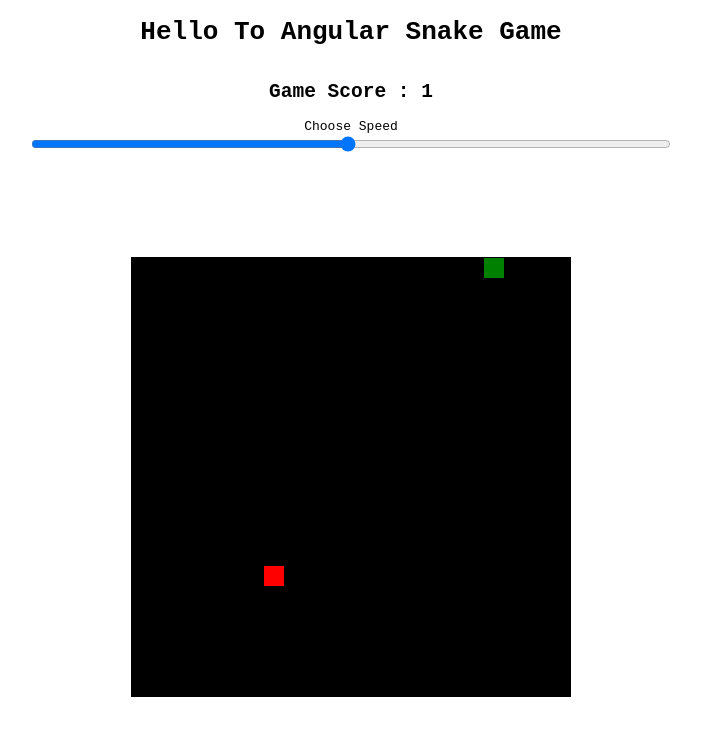
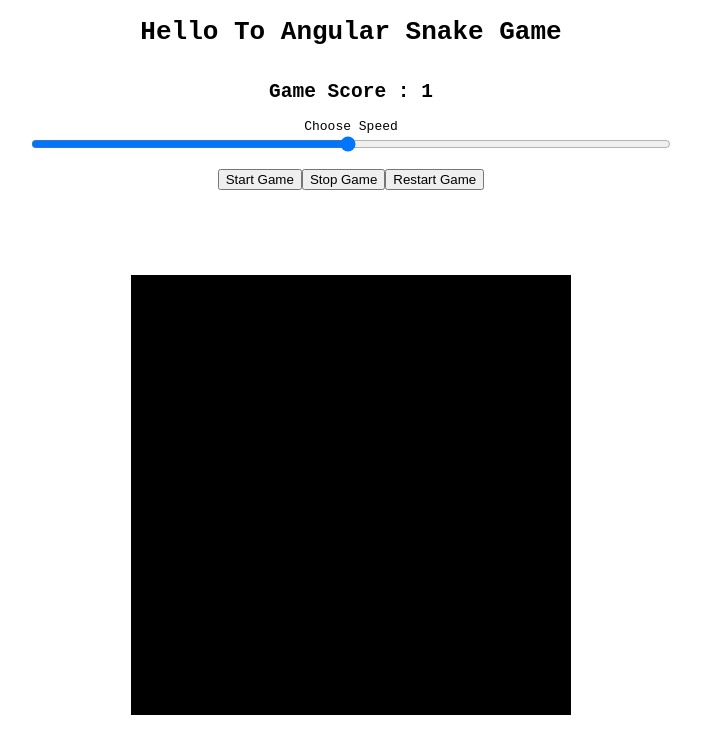
Before and after one commit to gogakoreli/angular-snake, an Angular app: page / in a window 1280 px wide. Shown: the top 754 px of the page, without its empty margins (289-990 px from the left). Built offline with nearby package versions, Linux system fonts and the light colour scheme.

Commit message:
game start/stop/restart;

```diff
--- a/src/app/game/game.component.html
+++ b/src/app/game/game.component.html
@@ -8,7 +8,12 @@
     max="100"
     [(ngModel)]="gameSpeed"
     (ngModelChange)="updateTickDelay()">
-
+<br>
+<div>
+    <button (click)="startGame()">Start Game</button>
+    <button (click)="stopGame()">Stop Game</button>
+    <button (click)="restartGame()">Restart Game</button>
+</div>
 <app-map>
 
 </app-map>
--- a/src/app/game/game.component.ts
+++ b/src/app/game/game.component.ts
@@ -16,12 +16,14 @@ export class GameComponent implements OnInit {
   gameSpeed = 50;
   tickDelay = 300;
   interval: NodeJS.Timer;
+  gameStarted = false;
+  gameOver = false;
 
   @ViewChild(MapComponent) map: MapComponent;
 
   updateTickDelay() {
     this.tickDelay = 300 - 250 * this.gameSpeed / 100;
-    this.restartGame();
+    this.refreshGame();
   }
 
   constructor(private input: InputService) {}
@@ -30,7 +32,6 @@ export class GameComponent implements OnInit {
     this.subscribeToInput();
     setTimeout(() => {
       this.setupPlayer(this.map);
-      this.setupGame();
     });
   }
 
@@ -65,15 +66,32 @@ export class GameComponent implements OnInit {
     this.map.drawPlayer(this.player);
   }
 
-  setupGame() {
-    this.interval = setInterval(() => {
-      this.perTick();
-    }, this.tickDelay);
+  startGame() {
+    if (!this.gameStarted) {
+      this.interval = setInterval(() => {
+        this.perTick();
+      }, this.tickDelay);
+      this.gameStarted = true;
+    }
+  }
+
+  stopGame() {
+    if (this.gameStarted) {
+      clearInterval(this.interval);
+      this.gameStarted = false;
+    }
   }
 
   restartGame() {
-    clearInterval(this.interval);
-    this.setupGame();
+    this.stopGame();
+    this.setupPlayer(this.map);
+    this.food = null;
+    this.startGame();
+  }
+
+  refreshGame() {
+    this.stopGame();
+    this.startGame();
   }
 
   perTick() {
```
